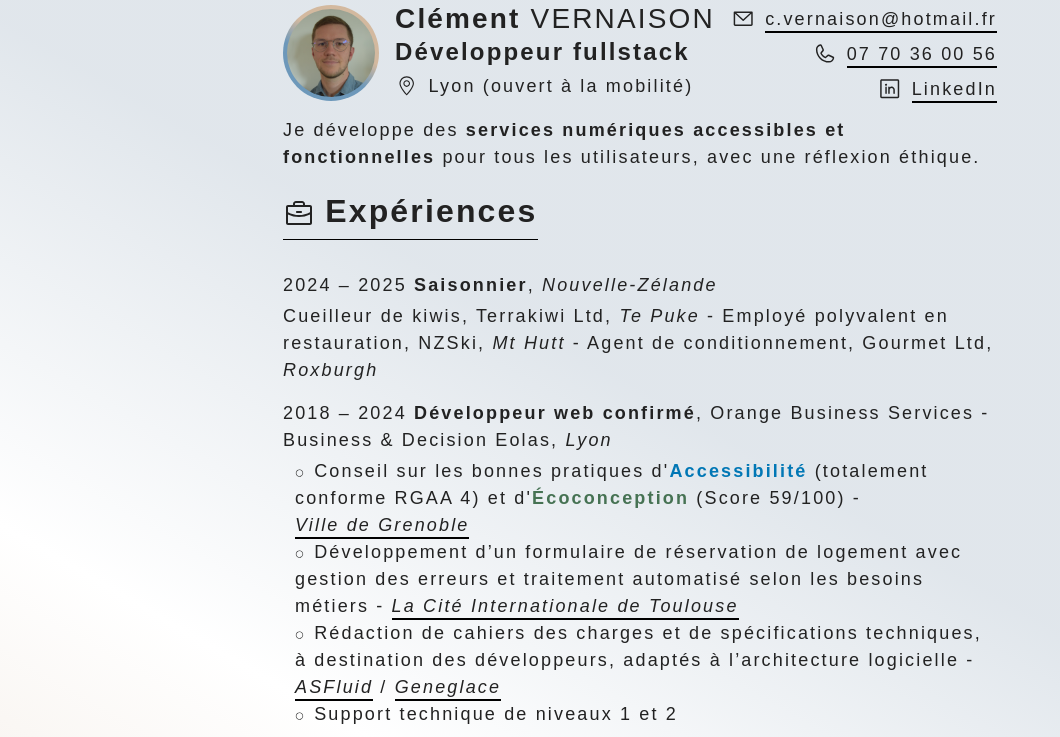
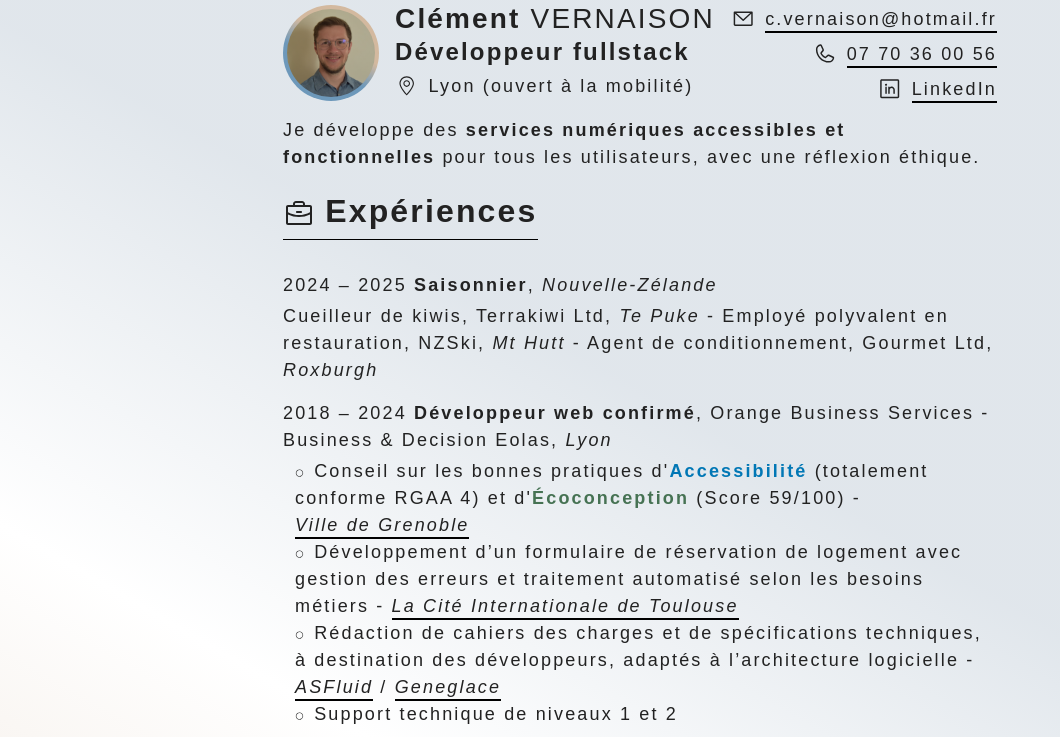
Before and after one commit to clm-vns/clm-vns.github.io, a plain HTML site: page index.html in a window 1280 px wide. Shown: the top 737 px of the page, without its empty margins (0-1060 px from the left). Drawn offline with Linux system fonts and the light colour scheme; files whose address does not match are found by name.

Commit message:
V1.202604072044 - Changement de photo

```diff
--- a/index.html
+++ b/index.html
@@ -23,7 +23,7 @@
     <div class="container">
         <header class="c-header" role="banner">
             <div class="c-header__logo">
-                <img src="portrait.png" alt=""/>
+                <img src="portrait.webp" alt=""/>
             </div>
             <h1 class="c-header__title u-margin-bottom-0">
                 <span><span class="u-text-bold">Clément</span> <span class="u-text-upper">Vernaison</span></span><br>
```
Also changed, not shown: portrait.png (deleted), portrait.webp (added).
